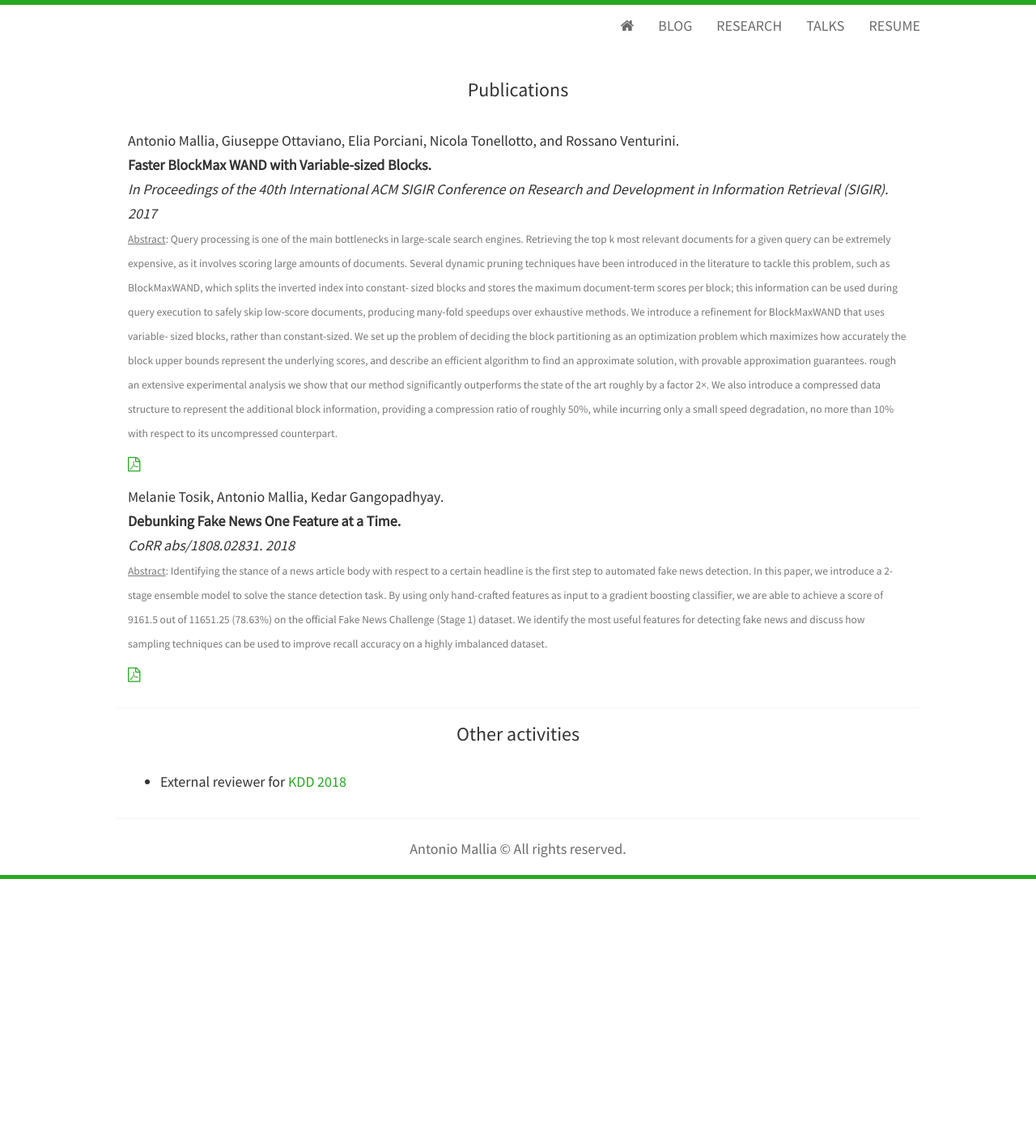
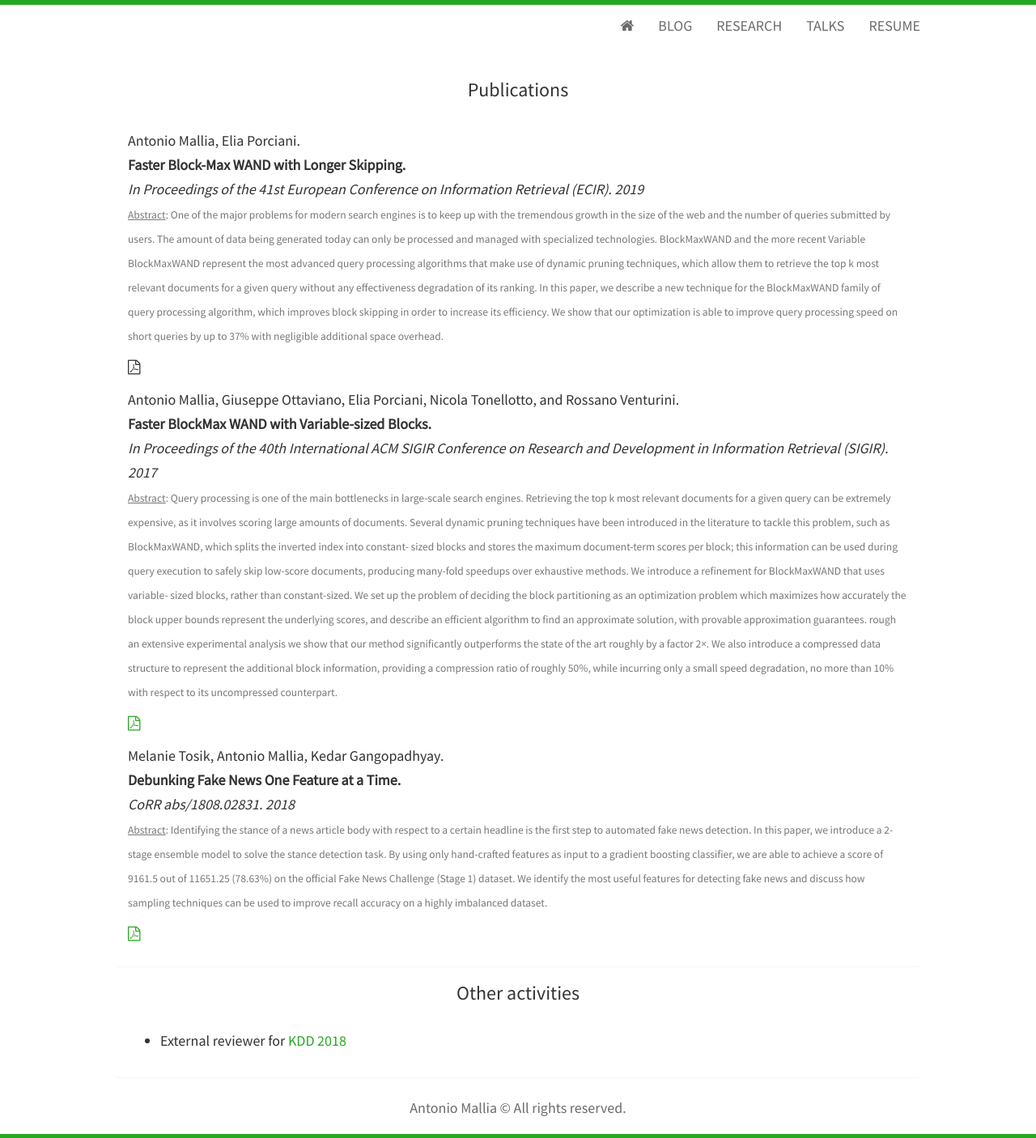
Before and after one commit to amallia/amallia.github.io, a Jekyll site: the page built from research.html, in a window 1280 px wide. Shown: the whole page at 81% size. Built offline with Jekyll 4.4.1, drawn with Linux system fonts in a browser that asks for light colours; nearby versions of some CDN libraries; before the commit the page ends 1086 px from its top, so only the background shows below that.

Commit message:
Added ECIR2019 papaer

```diff
--- a/research.html
+++ b/research.html
@@ -7,6 +7,19 @@ title: Antonio Mallia's Blog
 <h3>Publications</h3>
   <div class="panel panel-default">
     <div class="panel-body">
+        <h5>
+            <span class="paper-authors">Antonio Mallia, Elia Porciani.</span>
+            <span class="paper-title">Faster Block-Max WAND with Longer Skipping.</span>
+            <span class="paper-publisher">In Proceedings of the 41st European Conference on Information Retrieval (ECIR). 2019</span>
+            <p> <small><u>Abstract</u>: One of the major problems for modern search engines is to keep up with the tremendous growth in the size of the web and the number of queries submitted by users. The amount of data being generated today can only be processed and managed with specialized technologies.
+            BlockMaxWAND and the more recent Variable BlockMaxWAND represent the most advanced query processing algorithms that make use of dynamic pruning techniques, which allow them to retrieve the top k most relevant documents for a given query without any effectiveness degradation of its ranking.
+            In this paper, we describe a new technique for the BlockMaxWAND family of query processing algorithm, which improves block skipping in order to increase its efficiency.
+            We show that our optimization is able to improve query processing speed on short queries by up to 37% with negligible additional space overhead.</small></p>
+            <i class="fa fa-file-pdf-o" aria-hidden="true"></i>
+
+<!--
+            <a href=""><i class="fa fa-file-pdf-o" aria-hidden="true"></i></a>
+ -->        </h5>
         <h5>
             <span class="paper-authors">Antonio Mallia, Giuseppe Ottaviano, Elia Porciani, Nicola Tonellotto, and Rossano Venturini.</span>
             <span class="paper-title">Faster BlockMax WAND with Variable-sized Blocks.</span>
```
